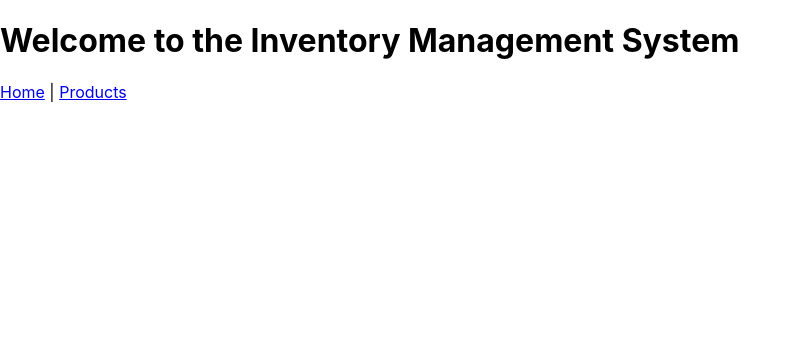
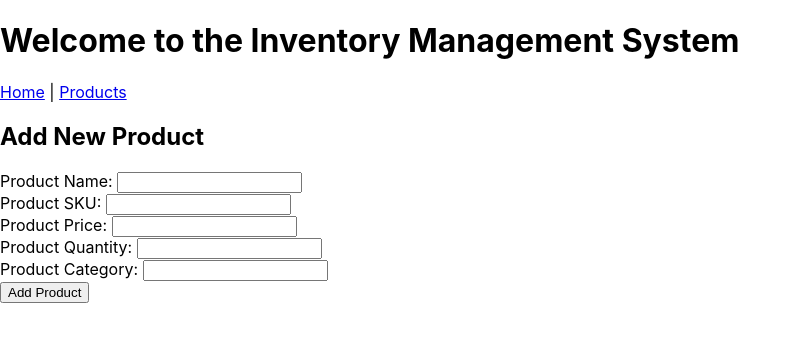
Before and after one commit to notAnotherAverageJoe/Inventory-Management-React, a React (Create React App) app in the folder client/: page /add-product in a window 1280 px wide. Shown: the top 342 px of the page, without its empty margins (0-801 px from the left). Built offline with nearby package versions, Linux system fonts and the light colour scheme.

Commit message:
productS

```diff
--- a/client/src/App.js
+++ b/client/src/App.js
@@ -1,6 +1,7 @@
 import React from "react";
 import { BrowserRouter as Router, Route, Routes } from "react-router-dom";
 import Products from "./components/Products";
+import AddProduct from "./components/AddProducts";
 import Home from "./components/Home";
 
 function App() {
@@ -18,6 +19,7 @@ function App() {
         <Routes>
           <Route path="/" element={<Home />} />
           <Route path="/products" element={<Products />} />
+          <Route path="/add-product" element={<AddProduct />} />
         </Routes>
       </div>
     </Router>
--- /dev/null
+++ b/client/src/components/AddProducts.js
@@ -0,0 +1,78 @@
+import React, { useState } from "react";
+import axios from "axios";
+
+const AddProduct = () => {
+  const [productName, setProductName] = useState("");
+  const [productSku, setProductSku] = useState("");
+  const [productPrice, setProductPrice] = useState("");
+  const [productQuantity, setProductQuantity] = useState("");
+  const [productCategory, setProductCategory] = useState("");
+
+  const handleSubmit = async (e) => {
+    e.preventDefault();
+
+    try {
+      const response = await axios.post("http://localhost:5000/api/products", {
+        name: productName,
+        sku: productSku,
+        price: productPrice,
+        quantity: productQuantity,
+        category: productCategory,
+      });
+      console.log("Product added:", response.data);
+    } catch (error) {
+      console.error("Error adding product:", error);
+    }
+  };
+
+  return (
+    <div>
+      <h2>Add New Product</h2>
+      <form onSubmit={handleSubmit}>
+        <div>
+          <label>Product Name: </label>
+          <input
+            type="text"
+            value={productName}
+            onChange={(e) => setProductName(e.target.value)}
+          />
+        </div>
+        <div>
+          <label>Product SKU: </label>
+          <input
+            type="text"
+            value={productSku}
+            onChange={(e) => setProductSku(e.target.value)}
+          />
+        </div>
+        <div>
+          <label>Product Price: </label>
+          <input
+            type="number"
+            value={productPrice}
+            onChange={(e) => setProductPrice(e.target.value)}
+          />
+        </div>
+        <div>
+          <label>Product Quantity: </label>
+          <input
+            type="number"
+            value={productQuantity}
+            onChange={(e) => setProductQuantity(e.target.value)}
+          />
+        </div>
+        <div>
+          <label>Product Category: </label>
+          <input
+            type="text"
+            value={productCategory}
+            onChange={(e) => setProductCategory(e.target.value)}
+          />
+        </div>
+        <button type="submit">Add Product</button>
+      </form>
+    </div>
+  );
+};
+
+export default AddProduct;
--- a/client/src/components/Home.js
+++ b/client/src/components/Home.js
@@ -1,10 +1,21 @@
 import React from "react";
+import { useNavigate } from "react-router-dom";
 
 const Home = () => {
+  const navigate = useNavigate(); // Hook to programmatically navigate
+
+  // Function to handle button click and navigate to Add Product page
+  const addProduct = () => {
+    navigate("/add-product"); // This will redirect to a page for adding a product
+  };
+
   return (
     <div>
-      <h2>Hello from inventory</h2>
-      <h4>placeholder</h4>
+      <h2>Hello from Inventory</h2>
+      <h4>Placeholder</h4>
+
+      {/* Button to add product */}
+      <button onClick={addProduct}>Add Product</button>
     </div>
   );
 };
```
